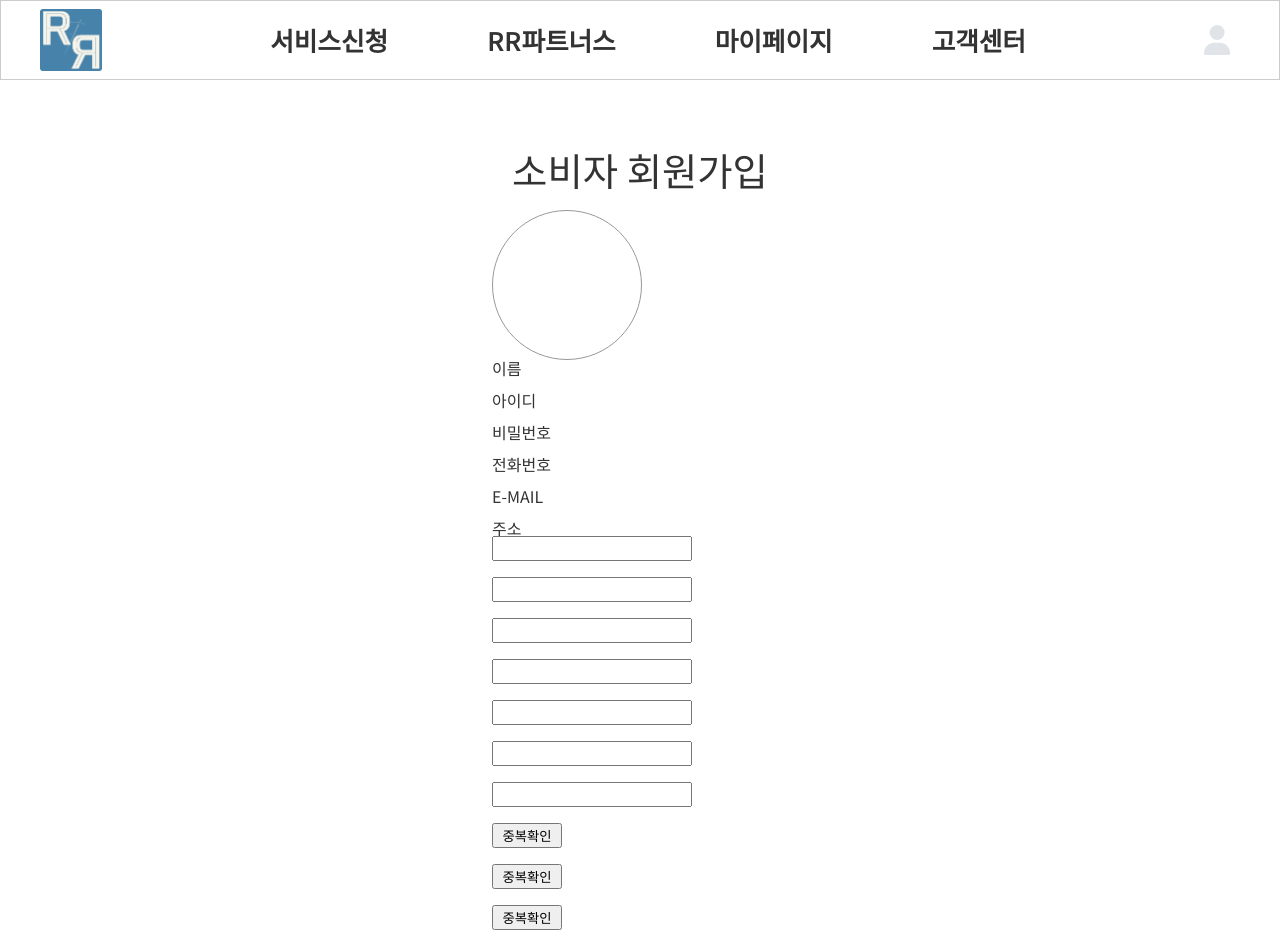
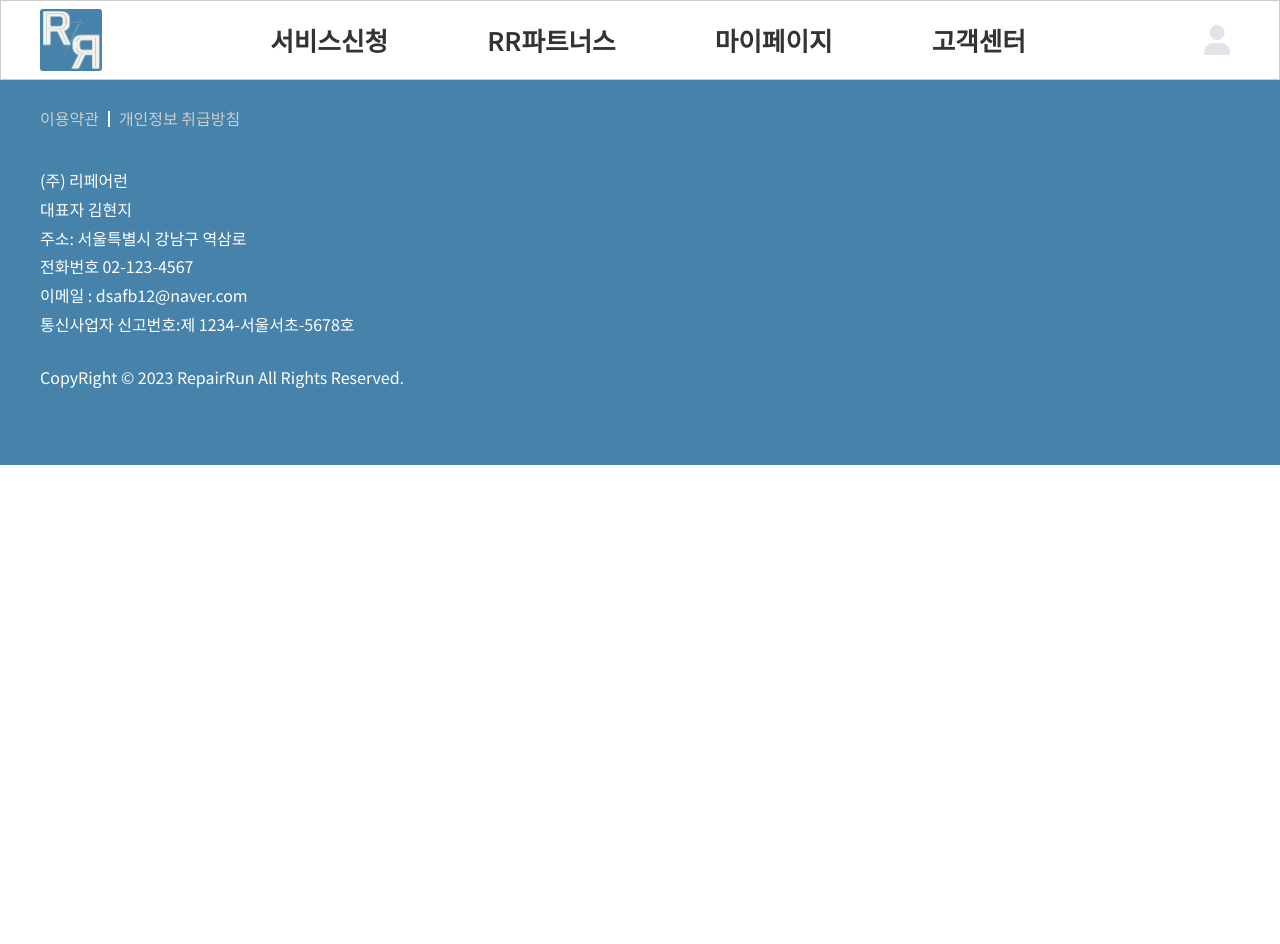
Before and after one commit to pshyun123/prj_repairrun, a React (Create React App) app: page /Join in a window 1280 px wide. Shown: the top 944 px of the page. After the commit the page ends 800 px from the top, so only its background shows below. Built offline with nearby package versions, Linux system fonts and the light colour scheme.

Commit message:
현지 - Join 초기화

```diff
--- a/src/pages/Join.jsx
+++ b/src/pages/Join.jsx
@@ -4,108 +4,9 @@ import GlobalStyle from "../style/GlobalStyle";
 
 const Join = () => {
   return (
-    <div className="container">
-      <Joinstyle>
-        <div className="signup">
-          <h2>소비자 회원가입</h2>
-        </div>
-        <div class="profileImg">
-          <img src="" alt="" />
-        </div>
-        <div>
-          <div>
-            <p>
-              <label htmlFor="Join">이름</label>
-            </p>
-            <br />
-            <p>
-              <label htmlFor="Join">아이디</label>
-            </p>
-            <br />
-            <p>
-              <label htmlFor="Join">비밀번호</label>
-            </p>
-            <br />
-            <p>
-              <label htmlFor="Join">전화번호</label>
-            </p>
-            <br />
-            <p>
-              <label htmlFor="Join">E-MAIL</label>
-            </p>
-            <br />
-            <p>
-              <label htmlFor="Join">주소</label>
-            </p>
-          </div>
-          <div className="input">
-            <p>
-              <input type="text" />
-            </p>
-            <br />
-            <p>
-              <input type="text" />
-            </p>
-            <br />
-            <p>
-              <input type="text" />
-            </p>
-            <br />
-            <p>
-              <input type="text" />
-            </p>
-            <br />
-            <p>
-              <input type="text" />
-            </p>
-            <br />
-            <p>
-              <input type="text" />
-            </p>
-            <br />
-            <p>
-              <input type="text" />
-            </p>
-            <br />
-          </div>
-          <div>
-            <p>
-              <button className="short">중복확인</button>
-            </p>
-            <br />
-            <p>
-              <button className="short">중복확인</button>
-            </p>
-            <br />
-            <p>
-              <button className="short">중복확인</button>
-            </p>
-            <br />
-            <p>
-              <button className="short">확인</button>
-            </p>
-            <br />
-            <p>
-              <button className="short">주소찾기</button>
-            </p>
-            <br />
-          </div>
-          <div>
-            <br />
-            <br />
-            <br />
-            <br />
-            <br />
-            <br />
-            <button className="short">인증발송</button>
-            <br />
-          </div>
-        </div>
-        <div class="joinConfirm">
-          <button className="Basic">가입완료</button>
-        </div>
-      </Joinstyle>
-    </div>
+    <Joinstyle>
+      <div className="container"></div>
+    </Joinstyle>
   );
 };
 
--- a/src/style/Joinstyle.jsx
+++ b/src/style/Joinstyle.jsx
@@ -1,47 +1,5 @@
 import styled from "styled-components";
 
-const Joinstyle = styled.div`
-  margin: 50px;
-  display: grid;
-  justify-content: center;
-  align-items: center;
-
-  .signup {
-    text-align: center;
-    height: 80px;
-    padding: 20px;
-  }
-  .profileImg {
-    width: 150px;
-    height: 150px;
-    border-radius: 50%;
-    border: 1px solid #999;
-  }
-  label {
-    margin: 0 auto;
-    width: 100px;
-    height: 400px;
-    text-align: center;
-  }
-  input {
-    width: 200px;
-    height: 25px;
-  }
-  button {
-    width: 70px;
-  }
-  @media only screen and (max-width: 768px) {
-    .container {
-      width: 90vw;
-      height: 80px;
-
-      display: block;
-      flex-grow: 0;
-      h2 {
-        font-size: 2em;
-      }
-    }
-  }
-`;
+const Joinstyle = styled.div``;
 
 export default Joinstyle;
```
